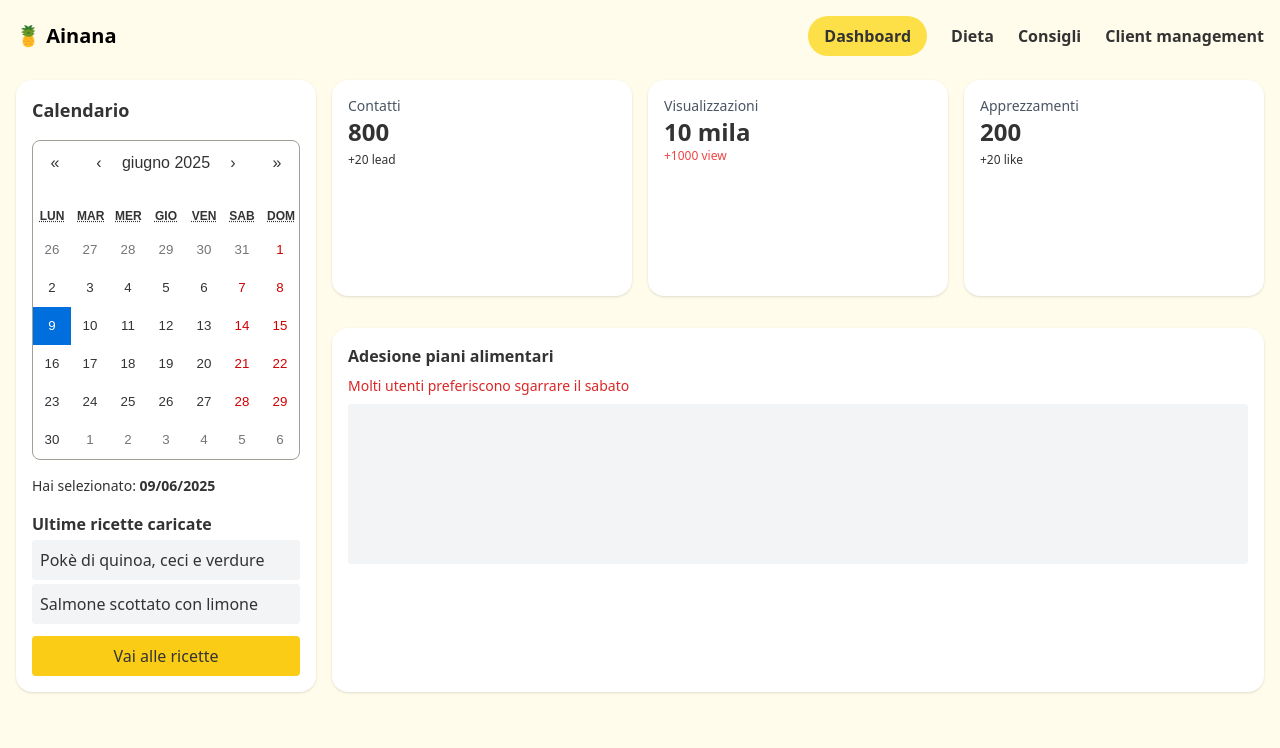
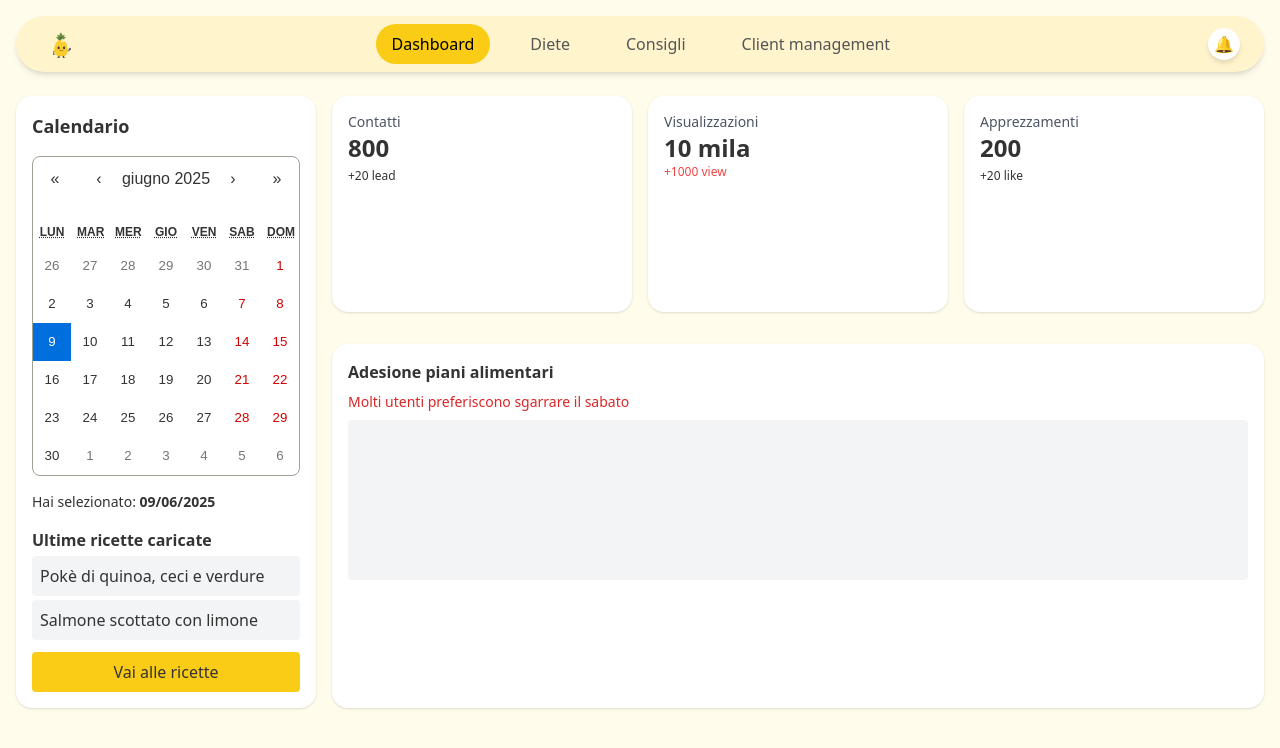
Before and after one commit to Alino777/ainana-dashboard-gemini, a React (Vite) app: page / in a window 1280 px wide. Shown: the top 748 px of the page. Built offline with nearby package versions, Linux system fonts and the light colour scheme.

Commit message:
Update navbar: added logo.png and active tab highlight

```diff
--- a/src/App.jsx
+++ b/src/App.jsx
@@ -9,15 +9,41 @@ export default function App() {
 
   return (
     <div className="min-h-screen bg-[#fffceb] font-sans text-[#333] p-4">
-      <nav className="flex justify-between items-center mb-6">
-        <div className="text-xl font-bold text-[#000]">🍍 Ainana</div>
-        <div className="flex gap-6 font-semibold">
-          <button className="bg-yellow-300 px-4 py-2 rounded-full">Dashboard</button>
-          <button>Dieta</button>
-          <button>Consigli</button>
-          <button>Client management</button>
-        </div>
-      </nav>
+      <nav className="relative flex items-center justify-between mb-6 px-6 bg-[#fff4cc] rounded-full shadow-md h-14">
+      <div className="flex items-center pl-2">
+  <img src="/logo.png" alt="Ainana logo" className="h-8 w-auto" />
+</div>
+  <div className="relative flex gap-6 font-medium text-[#333]">
+    {["dashboard", "dieta", "consigli", "client"].map((item, idx) => {
+      const labels = {
+        dashboard: "Dashboard",
+        dieta: "Diete",
+        consigli: "Consigli",
+        client: "Client management",
+      };
+
+      const isActive = activeSection === item;
+
+      return (
+        <button
+          key={idx}
+          onClick={() => setActiveSection(item)}
+          className={`relative px-4 py-2 z-10 transition-all duration-300 ${
+            isActive ? "text-[#000]" : "text-[#555]"
+          }`}
+        >
+          {labels[item]}
+          {isActive && (
+            <span className="absolute left-0 top-0 h-full w-full bg-yellow-400 rounded-full -z-10 transition-all duration-300"></span>
+          )}
+        </button>
+      );
+    })}
+  </div>
+  <div className="w-8 h-8 bg-white rounded-full flex items-center justify-center shadow-md">
+    🔔
+  </div>
+</nav>
 
       <div className="grid grid-cols-4 gap-4">
         <div className="col-span-1 bg-white rounded-2xl p-4 shadow">
```
Also changed, not shown: public/logo.png (added), 1 other file (tests, documents, lock files or other folders).
